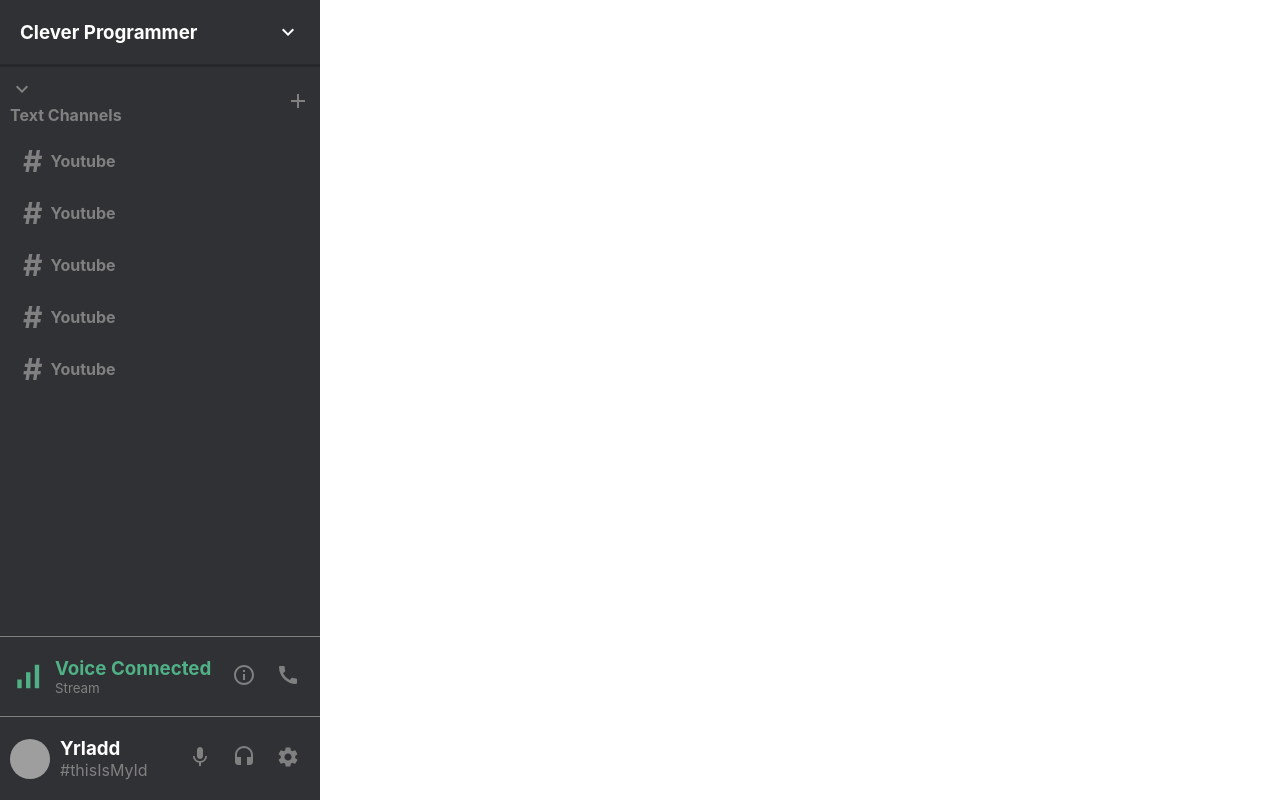
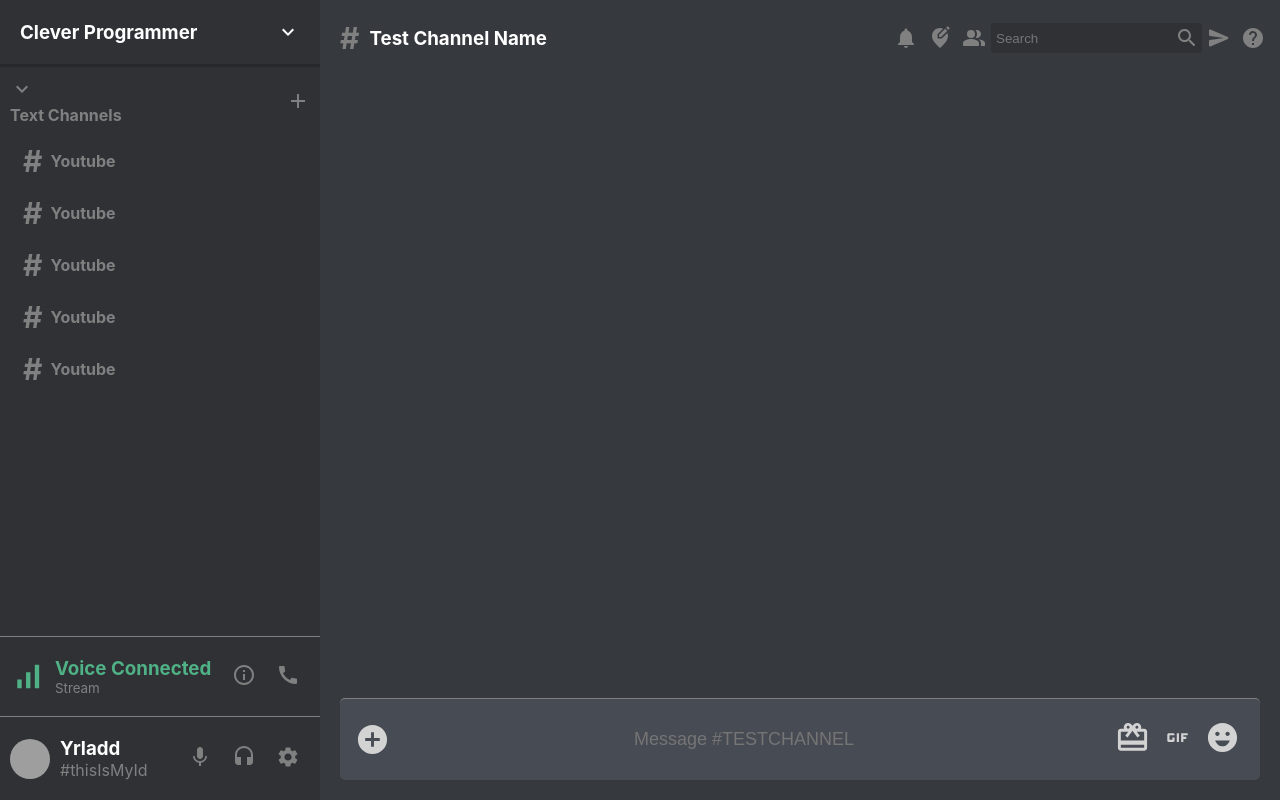
Before and after one commit to leopaul29/discord-clone, a React (Create React App) app: page / in a window 1280 px wide. Built offline with nearby package versions, Linux system fonts and the light colour scheme; grey boxes are pictures that could not be loaded.

Commit message:
chat header and inputmessage part

```diff
--- a/src/App.js
+++ b/src/App.js
@@ -7,7 +7,6 @@ function App() {
   return (
     <div className="app">
       <Sidebar/>
-
       <Chat/>
     </div>
   );
--- a/src/Chat.css
+++ b/src/Chat.css
@@ -0,0 +1,46 @@
+.chat {
+    display: flex;
+    flex-direction: column;
+    flex: 0.75;
+    background-color: #363a3f;
+    height: 100vh;
+}
+
+.chat__messages {
+    flex: 1;
+}
+
+.chat__input {
+    color: lightgray;
+    display: flex;
+    align-items: center;
+    justify-content: space-between;
+    padding: 15px;
+    border-radius: 5px;
+    margin: 20px;
+    border-top: 1px solid gray;
+    background-color: #474b53;
+}
+
+.chat__input > form > input {
+    padding: 15px;
+    background: transparent;
+    width: 100%;
+    border: none;
+    outline-width: 0;
+    color: white;
+    font-size: large;
+}
+
+.chat__input > form {
+    float: 1;
+}
+
+.chat__inputButton {
+    display: none;
+}
+
+.chat__inputIcons > .MuiSvgIcon-root {
+    padding: 5px;
+    cursor: pointer;
+}
--- a/src/Chat.js
+++ b/src/Chat.js
@@ -1,10 +1,35 @@
+import { AddCircle, EmojiEmotions, Message } from '@material-ui/icons'
 import React from 'react'
 import './Chat.css'
+import ChatHeader from './ChatHeader'
+import AddCircleIcon from '@material-ui/icons/AddCircle'
+import CardGiftcardIcon from '@material-ui/icons/CardGiftcard'
+import GifIcon from '@material-ui/icons/Gif'
+import EmojiEmotionsIcon from '@material-ui/icons/EmojiEmotions'
 
 function Chat() {
     return (
         <div className="chat">
+            <ChatHeader/>
 
+            <div className="chat__messages">
+
+            </div>
+
+            <div className="chat__input">
+                <AddCircleIcon fontSize="large" />
+                <form action="">
+                    <input type="text" placeholder={`Message #TESTCHANNEL`} />
+                    <button className="chat__inputButton"
+                    type="submit">Send Message</button>
+                </form>
+
+                <div className="chat__inputIcons">
+                    <CardGiftcardIcon fontSize="large" />
+                    <GifIcon fontSize="large" />
+                    <EmojiEmotionsIcon fontSize="large" />
+                </div>
+            </div>
         </div>
     )
 }
--- /dev/null
+++ b/src/ChatHeader.css
@@ -0,0 +1,59 @@
+.chatHeader {
+    display: flex;
+    justify-content: space-between;
+    align-items: center;
+    color: gray;
+    padding: 10px;
+}
+
+.chatHeader__hash {
+    color: gray;
+    padding: 10px;
+    font-size: 30px;
+}
+
+.chatHeader__left > h3 {
+    display: flex;
+    align-items: center;
+    color: white;
+}
+
+.chatHeader__right {
+    display: flex;
+    align-items: center;
+    flex: 0.5;
+    justify-content: space-between;
+}
+
+
+.chatHeader__right {
+    display: flex;
+    flex-direction: row;
+    justify-content: space-between;
+    align-items: center;
+}
+
+.chatHeader__right > .MuiSvgIcon-root {
+    padding: 5px;
+    cursor: pointer;
+}
+
+.chatHeader__right > .MuiSvgIcon-root:hover {
+    color: white;
+}
+
+.chatHeader__search {
+    display: flex;
+    align-items: center;
+    color: gray;
+    background-color: #2f3135;
+    border-radius: 3px;
+    padding: 3px;
+}
+
+.chatHeader__search > input {
+    background: transparent;
+    outline-width: 0;
+    color: white;
+    border: none;
+}
--- /dev/null
+++ b/src/ChatHeader.js
@@ -0,0 +1,37 @@
+import React from 'react'
+import './ChatHeader.css'
+import NotificationsIcon from '@material-ui/icons/Notifications';
+import EditLocationRoundedIcon from '@material-ui/icons/EditLocationRounded';
+import PeopleAltRoundedIcon from '@material-ui/icons/PeopleAltRounded';
+import SearchRoundedIcon from '@material-ui/icons/SearchRounded';
+import SendRoundedIcon from '@material-ui/icons/SendRounded';
+import HelpRoundedIcon from '@material-ui/icons/HelpRounded';
+
+function ChatHeader() {
+    return (
+        <div className="chatHeader">
+            <div className="chatHeader__left">
+                <h3>
+                    <span className="chatHeader__hash">#</span>
+                    Test Channel Name
+                </h3>
+            </div>
+
+            <div className="chatHeader__right">
+                <NotificationsIcon/>
+                <EditLocationRoundedIcon/>
+                <PeopleAltRoundedIcon/>
+
+                <div className="chatHeader__search">
+                    <input type="text" placeholder="Search"/>
+                    <SearchRoundedIcon/>
+                </div>
+
+                <SendRoundedIcon/>
+                <HelpRoundedIcon/>
+            </div>
+        </div>
+    )
+}
+
+export default ChatHeader
```
